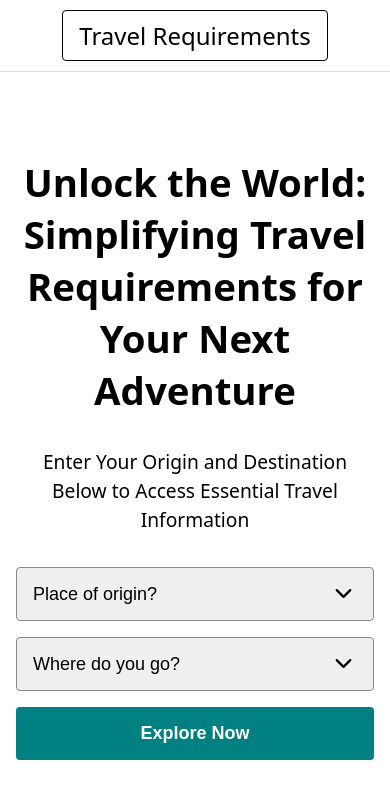
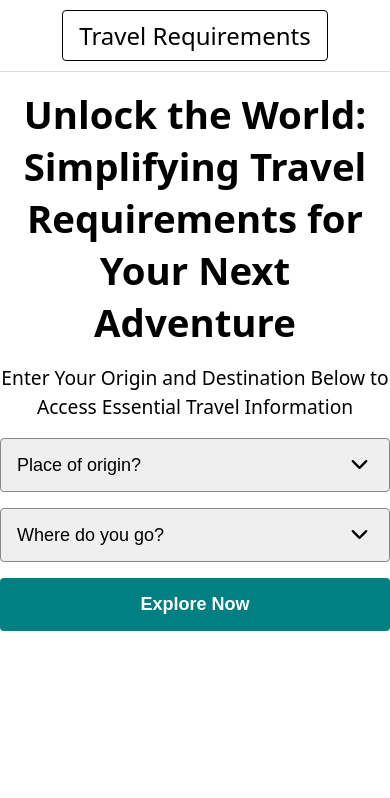
Before and after one commit to cindersax/travel-requeriments, a SvelteKit app: page / in a window 390 px wide. Shown: the top 798 px of the page. Built offline with nearby package versions, Linux system fonts and the light colour scheme.

Commit message:
update post page styles

```diff
--- a/src/routes/+layout.svelte
+++ b/src/routes/+layout.svelte
@@ -53,11 +53,14 @@
 		flex-direction: column;
 		justify-content: center;
 		align-self: stretch;
-		gap: 2rem;
+		gap: 1rem;
 		width: 100%;
-		max-width: 720px;
+		max-width: 100ch;
 		margin: auto;
-		padding: 1rem;
+
 		height: auto;
+
+		margin-top: 1rem;
+		margin-bottom: 1rem;
 	}
 </style>
--- a/src/routes/[[lang]]/[origin]-to-[destination]/+page.svelte
+++ b/src/routes/[[lang]]/[origin]-to-[destination]/+page.svelte
@@ -69,10 +69,20 @@
 	a {
 		color: #007474;
 	}
+	header {
+		padding: 3rem 5rem;
+		border: 1px solid gainsboro;
+		background-color: black;
+		border-radius: 8px;
+		color: azure;
+	}
 	section {
 		display: flex;
 		flex-direction: column;
 		gap: 3rem;
+		padding: 3rem 5rem;
+		border: 1px solid gainsboro;
+		border-radius: 8px;
 	}
 	article {
 		display: flex;
@@ -92,15 +102,33 @@
 	.anchor-button:hover {
 		background-color: #089191;
 	}
-	header {
-		margin-top: 4rem;
-	}
 	@media only screen and (max-width: 600px) {
 		h1 {
-			font-size: 2.4rem;
+			font-size: 1.7rem;
+			line-height: 2.5rem;
 		}
 		h2 {
-			font-size: 1.8rem;
+			font-size: 1.5rem;
+			line-height: 1.8rem;
+		}
+		p {
+			font-size: 1rem;
+			line-height: 1.2em;
+		}
+
+		header {
+			padding: 1rem 1rem;
+			border: 1px solid gainsboro;
+			background-color: black;
+			border-radius: 8px;
+			color: azure;
+		}
+		section {
+			display: flex;
+			flex-direction: column;
+			gap: 3rem;
+			padding: 1rem 1rem;
+			border: none;
 		}
 	}
 </style>
```
Also changed, not shown: src/routes/[[lang]]/[origin]-to-[destination]/+page.server.js (+15 -6 lines).
